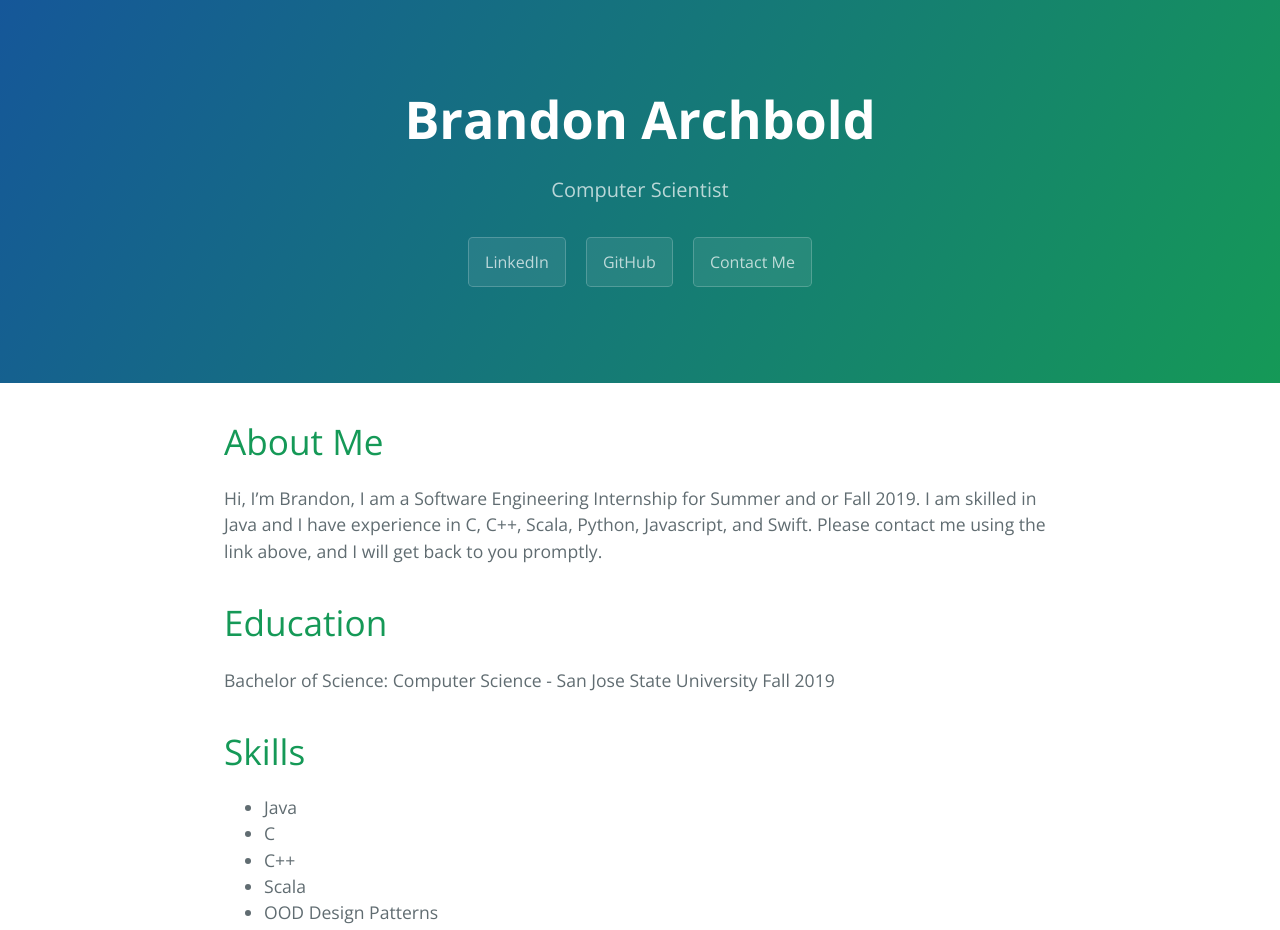
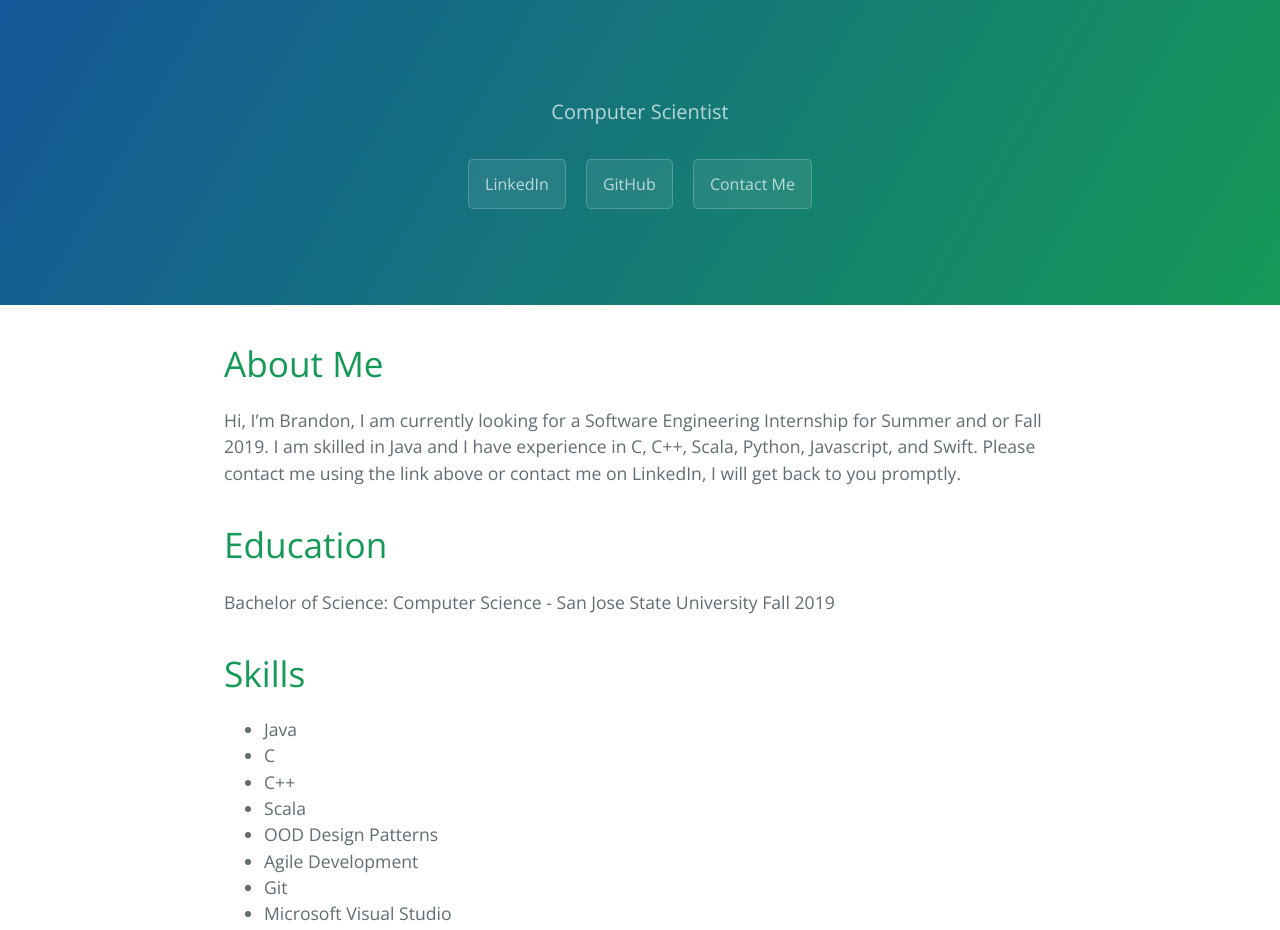
Before and after one commit to brandon-a/personal-website, a Jekyll site: the page built from index.md, in a window 1280 px wide and 1400 px high. Shown: the top 930 px of the window. Built offline with Jekyll 4.4.1, drawn with Linux system fonts in a browser that asks for light colours; our own code applies the rules of GitHub Pages for plain Markdown files; some of the changed text lies outside the part shown.

Commit message:
added images, fixed typos, modified site

```diff
--- a/_layouts/default.html
+++ b/_layouts/default.html
@@ -21,7 +21,7 @@
   </head>
   <body>
     <section class="page-header">
-      <h1 class="project-name">{{ site.title | default: site.github.repository_name }}</h1>
+      <h1 class="project-name">{{ default: site.github.repository_name }}</h1>
       <h2 class="project-tagline">{{ site.description | default: site.github.project_tagline }}</h2>
       {% if site.show_downloads %}
         <a href="https://www.linkedin.com/in/brandonarchbold" class="btn">LinkedIn</a>
--- a/index.md
+++ b/index.md
@@ -4,7 +4,7 @@
 
 # About Me
 
-Hi, I'm Brandon, I am a Software Engineering Internship for Summer and or Fall 2019. I am skilled in Java and I have experience in C, C++, Scala, Python, Javascript, and Swift. Please contact me using the link above, and I will get back to you promptly.
+Hi, I'm Brandon, I am currently looking for a Software Engineering Internship for Summer and or Fall 2019. I am skilled in Java and I have experience in C, C++, Scala, Python, Javascript, and Swift. Please contact me using the link above or contact me on LinkedIn, I will get back to you promptly.
 
 # Education
 
```
Also changed, not shown: other parts of index.md (+7 -2 lines), assets/car-builder-1.png (added), assets/car-builder-2.png (added), 1 other file.
